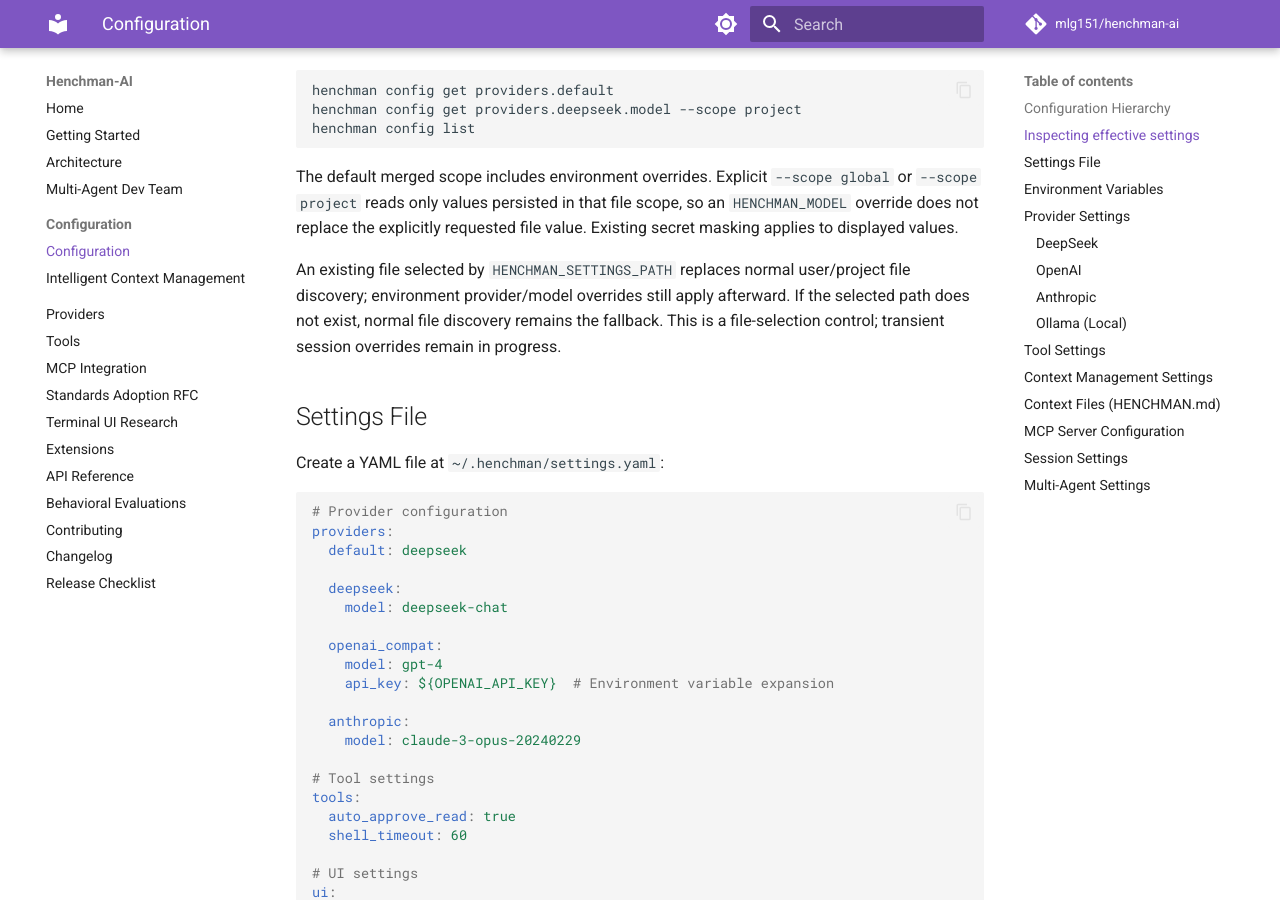
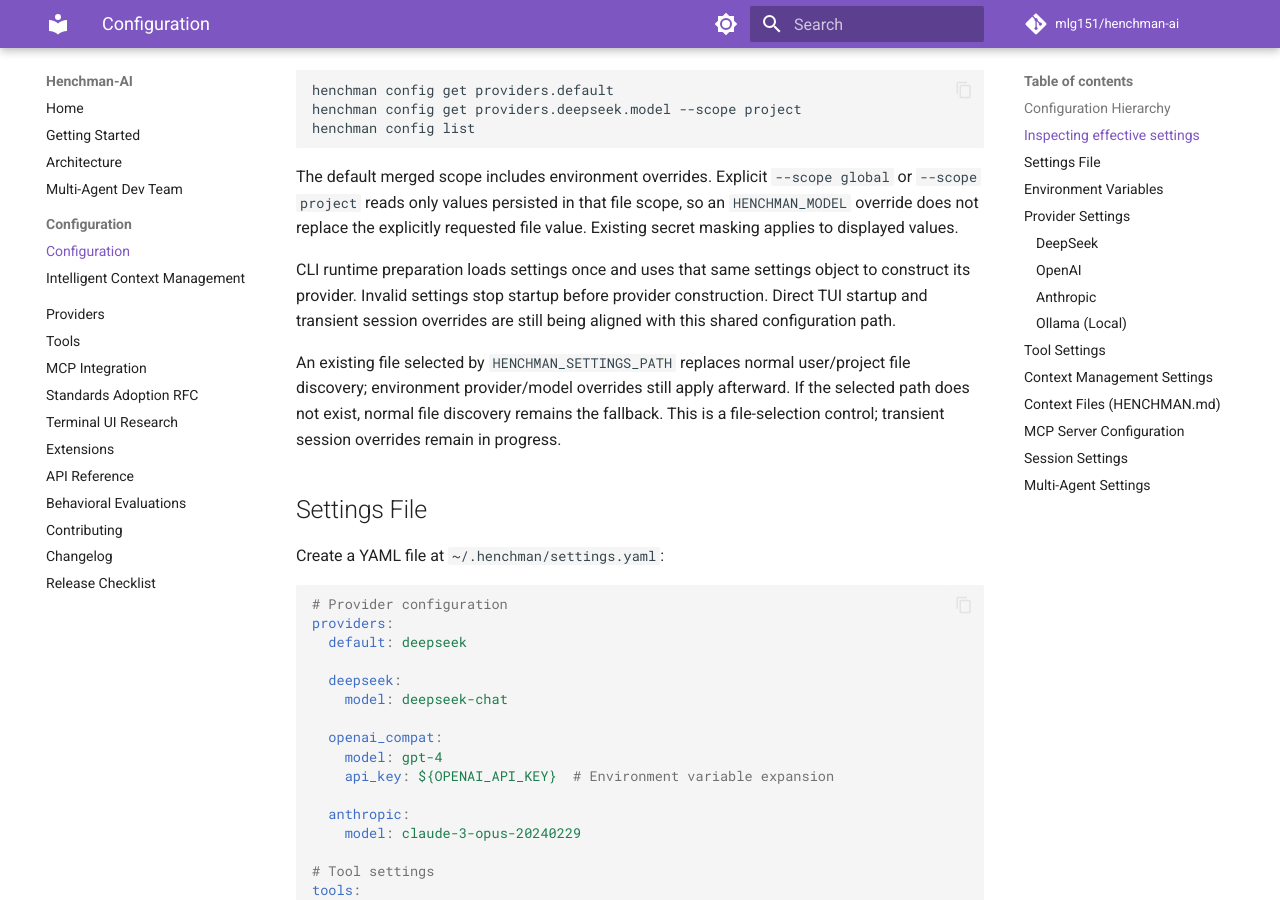
Before and after one commit to mlg151/henchman-ai, an MkDocs documentation site: the page built from docs/configuration.md, in a window 1280 px wide and 900 px high, scrolled down 629 px. Built offline with MkDocs 1.6.1 and Material for MkDocs 9.7.7, drawn with Linux system fonts in a browser that asks for light colours; comment, search, counter and statistics services are not loaded.

Commit message:
docs(config): describe shared CLI startup settings and pending TUI work (#14)

```diff
--- a/docs/configuration.md
+++ b/docs/configuration.md
@@ -29,6 +29,11 @@
 or `--scope project` reads only values persisted in that file scope, so an
 `HENCHMAN_MODEL` override does not replace the explicitly requested file value.
 Existing secret masking applies to displayed values.
+
+CLI runtime preparation loads settings once and uses that same settings object
+to construct its provider. Invalid settings stop startup before provider
+construction. Direct TUI startup and transient session overrides are still
+being aligned with this shared configuration path.
 
 An existing file selected by `HENCHMAN_SETTINGS_PATH` replaces normal user/project
 file discovery; environment provider/model overrides still apply afterward. If
```
Also changed, not shown: CHANGELOG.md (+1 -0 lines).
